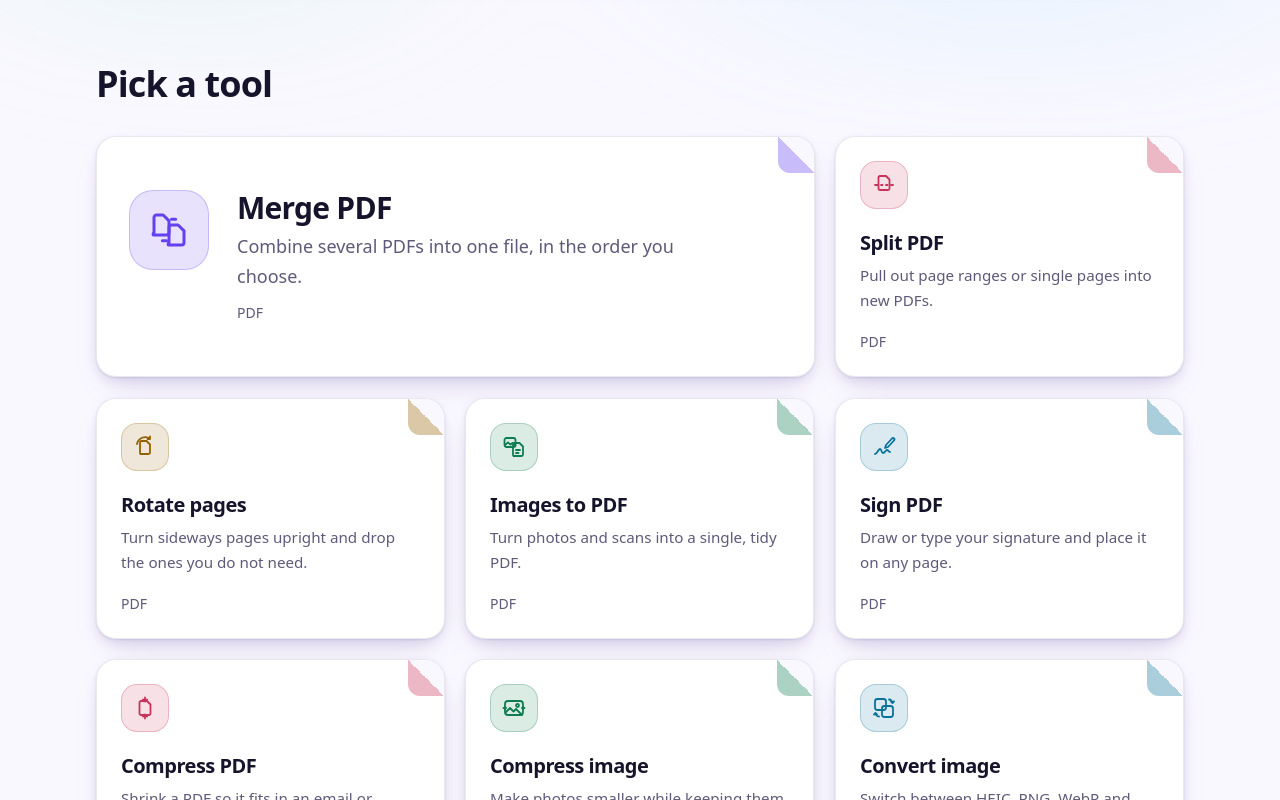
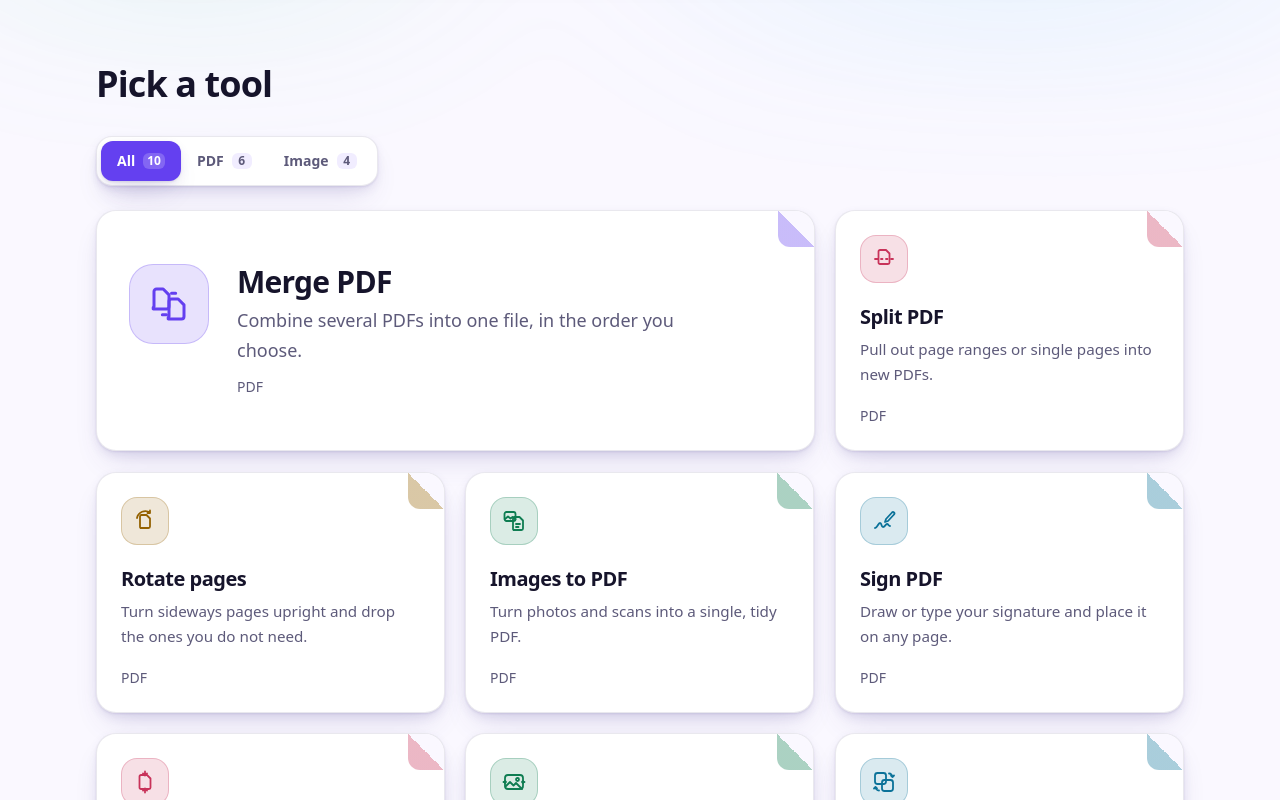
Before and after one commit to siddichandu02/privacy-toolkit, a React (Vite) app: page /#/ in a window 1280 px wide. Shown: the part 860-1660 px from the top of the page. Built offline with nearby package versions, Linux system fonts and the light colour scheme.

Commit message:
category filter with sliding pill above the tool grid

```diff
--- /dev/null
+++ b/src/components/tools/CategoryFilter.tsx
@@ -0,0 +1,96 @@
+import { LayoutGroup, motion, useReducedMotion } from 'framer-motion';
+import { useId, useRef, type KeyboardEvent } from 'react';
+import type { CategoryFilter as Category } from '../../tools';
+
+export interface CategoryOption {
+  value: Category;
+  label: string;
+  count: number;
+}
+
+interface CategoryFilterProps {
+  options: readonly CategoryOption[];
+  value: Category;
+  onChange: (value: Category) => void;
+  className?: string;
+}
+
+/**
+ * Segmented control built as a radio group: one tab stop, arrow keys move the
+ * choice, and a pill slides under the selected option.
+ */
+export function CategoryFilter({ options, value, onChange, className = '' }: CategoryFilterProps) {
+  const reduced = useReducedMotion();
+  const groupId = useId();
+  const refs = useRef<(HTMLButtonElement | null)[]>([]);
+
+  const move = (e: KeyboardEvent, index: number) => {
+    const last = options.length - 1;
+    const next =
+      e.key === 'ArrowRight' || e.key === 'ArrowDown'
+        ? index === last
+          ? 0
+          : index + 1
+        : e.key === 'ArrowLeft' || e.key === 'ArrowUp'
+          ? index === 0
+            ? last
+            : index - 1
+          : e.key === 'Home'
+            ? 0
+            : e.key === 'End'
+              ? last
+              : null;
+    const option = next === null ? undefined : options[next];
+    if (next === null || !option) return;
+    e.preventDefault();
+    onChange(option.value);
+    refs.current[next]?.focus();
+  };
+
+  return (
+    <LayoutGroup id={groupId}>
+      <div
+        role="radiogroup"
+        aria-label="Tool type"
+        className={`inline-flex rounded-control border border-line bg-surface p-1 shadow-soft backdrop-blur-xl ${className}`}
+      >
+        {options.map((option, i) => {
+          const selected = option.value === value;
+          return (
+            <button
+              key={option.value}
+              ref={(el) => {
+                refs.current[i] = el;
+              }}
+              type="button"
+              role="radio"
+              aria-checked={selected}
+              tabIndex={selected ? 0 : -1}
+              onClick={() => onChange(option.value)}
+              onKeyDown={(e) => move(e, i)}
+              className={`relative flex h-10 cursor-pointer items-center gap-2 rounded-xl px-4 text-sm font-semibold transition-colors duration-200 focus-visible:rounded-xl ${selected ? 'text-on-violet' : 'text-muted hover:text-fg'}`}
+            >
+              {selected ? (
+                <motion.span
+                  layoutId="category-pill"
+                  aria-hidden="true"
+                  className="absolute inset-0 rounded-xl bg-violet-fill shadow-soft"
+                  transition={
+                    reduced ? { duration: 0 } : { type: 'spring', stiffness: 480, damping: 34 }
+                  }
+                />
+              ) : null}
+              <span className="relative">{option.label}</span>
+              <span
+                className={`relative min-w-5 rounded-md px-1 text-xs tabular-nums ${selected ? 'bg-white/20' : 'bg-surface-strong'}`}
+                aria-label={`${option.count} tools`}
+              >
+                {option.count}
+              </span>
+            </button>
+          );
+        })}
+      </div>
+    </LayoutGroup>
+  );
+}
--- /dev/null
+++ b/src/components/tools/ToolBrowser.tsx
@@ -0,0 +1,28 @@
+import { useMemo, useState } from 'react';
+import { filterTools, type CategoryFilter as Category, type ToolInfo } from '../../tools';
+import { CategoryFilter, type CategoryOption } from './CategoryFilter';
+import { ToolGrid } from './ToolGrid';
+
+/** Tool grid with a category filter above it. */
+export function ToolBrowser({ tools }: { tools: readonly ToolInfo[] }) {
+  const [category, setCategory] = useState<Category>('all');
+
+  const options = useMemo<CategoryOption[]>(
+    () => [
+      { value: 'all', label: 'All', count: tools.length },
+      { value: 'pdf', label: 'PDF', count: filterTools(tools, 'pdf', '').length },
+      { value: 'image', label: 'Image', count: filterTools(tools, 'image', '').length },
+    ],
+    [tools],
+  );
+  const shown = filterTools(tools, category, '');
+
+  return (
+    <div>
+      <div className="mt-6 flex flex-wrap items-center gap-3 sm:mt-8">
+        <CategoryFilter options={options} value={category} onChange={setCategory} />
+      </div>
+      <ToolGrid tools={shown} featureEnds={category === 'all'} className="mt-5 sm:mt-6" />
+    </div>
+  );
+}
--- a/src/components/tools/ToolGrid.tsx
+++ b/src/components/tools/ToolGrid.tsx
@@ -1,3 +1,4 @@
+import { AnimatePresence, motion, useReducedMotion } from 'framer-motion';
 import type { ToolInfo } from '../../tools';
 import { ToolCard } from './ToolCard';
 
@@ -11,18 +12,34 @@ interface ToolGridProps {
   featureEnds?: boolean;
 }
 
-/** Responsive grid of tool cards: one column on phones, up to three on desktop. */
+const spring = { type: 'spring', stiffness: 380, damping: 32 } as const;
+
+/**
+ * Responsive grid of tool cards: one column on phones, up to three on desktop.
+ * Cards shuffle into place when the list is filtered.
+ */
 export function ToolGrid({ tools, className = '', featureEnds = false }: ToolGridProps) {
+  const reduced = useReducedMotion();
   return (
     <ul className={`grid gap-4 sm:grid-cols-2 sm:gap-5 lg:grid-cols-3 ${className}`}>
+      <AnimatePresence initial={false} mode="popLayout">
         {tools.map((tool, i) => {
           const featured = featureEnds && (i === 0 || i === tools.length - 1);
           return (
-          <li key={tool.id} className={featured ? 'lg:col-span-2' : undefined}>
+            <motion.li
+              key={tool.id}
+              layout={!reduced}
+              initial={{ opacity: 0, scale: reduced ? 1 : 0.92 }}
+              animate={{ opacity: 1, scale: 1 }}
+              exit={{ opacity: 0, scale: reduced ? 1 : 0.92 }}
+              transition={reduced ? { duration: 0.15 } : spring}
+              className={featured ? 'lg:col-span-2' : undefined}
+            >
               <ToolCard tool={tool} featured={featured} />
-          </li>
+            </motion.li>
           );
         })}
+      </AnimatePresence>
     </ul>
   );
 }
--- a/src/routes/Home.tsx
+++ b/src/routes/Home.tsx
@@ -1,7 +1,7 @@
 import { motion, useReducedMotion, type Variants } from 'framer-motion';
 import { Fragment, useRef } from 'react';
 import { PromiseStrip } from '../components/PromiseStrip';
-import { ToolGrid } from '../components/tools/ToolGrid';
+import { ToolBrowser } from '../components/tools/ToolBrowser';
 import { Badge, Button, useToast } from '../components/ui';
 import { TOOLS } from '../tools';
 import { useDocumentTitle } from '../useDocumentTitle';
@@ -85,7 +85,7 @@ export default function Home() {
         >
           Pick a tool
         </h2>
-        <ToolGrid tools={TOOLS} featureEnds className="mt-6 sm:mt-8" />
+        <ToolBrowser tools={TOOLS} />
       </section>
     </div>
   );
```
Also changed, not shown: 1 other file (tests, documents, lock files or other folders). Lines whose indentation alone changed are shown as unchanged.
